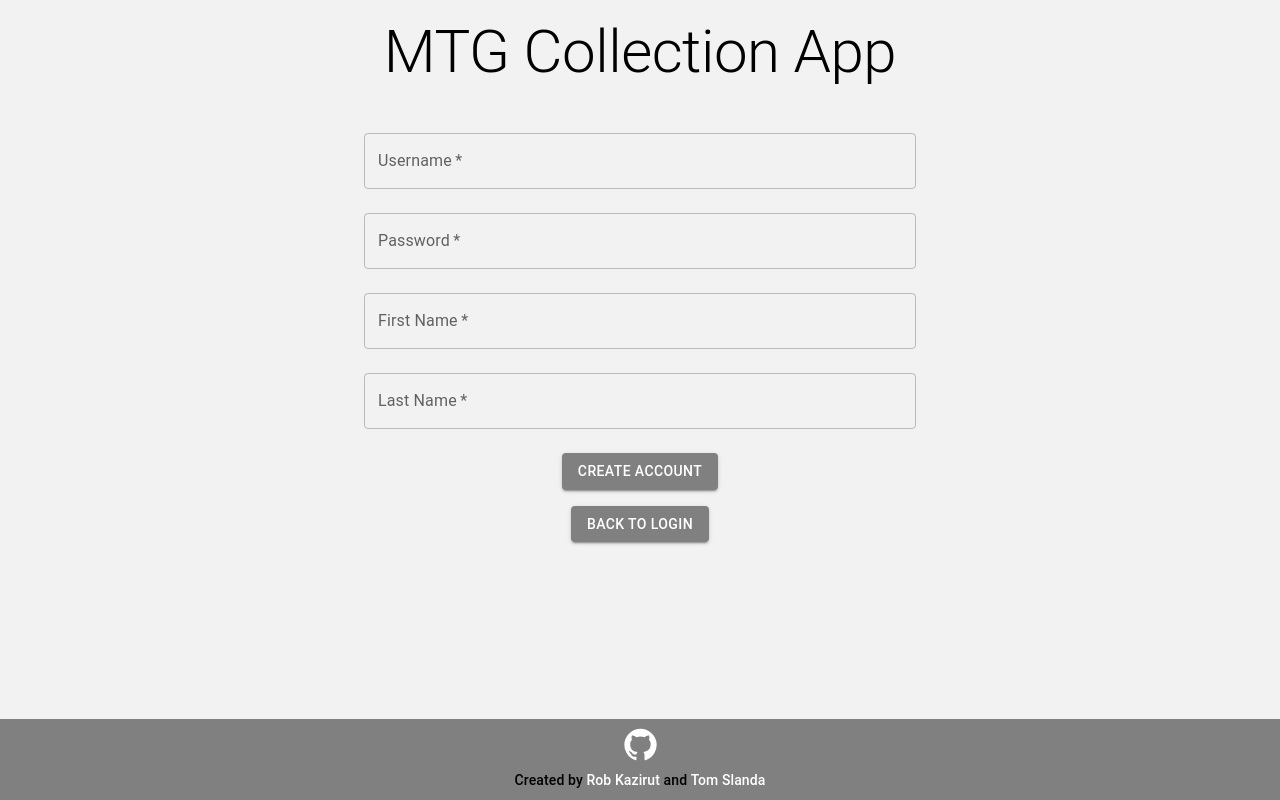
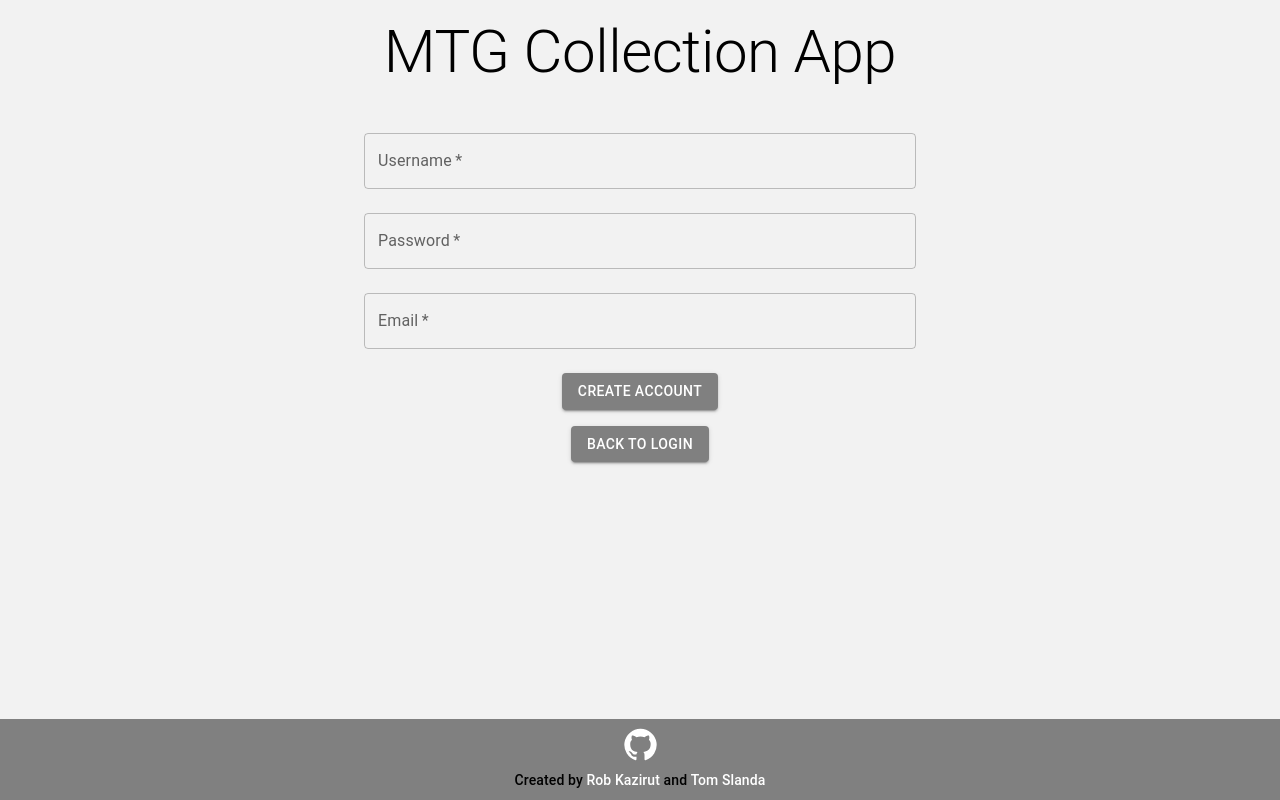
Before and after one commit to Turizak/mtgCollectionFE, a React (Vite) app: page /account in a window 1280 px wide. Built offline with nearby package versions, Linux system fonts and the light colour scheme; no server answers.

Commit message:
nothing important
added email input, regex and char limit on username

```diff
--- a/src/components/Account.tsx
+++ b/src/components/Account.tsx
@@ -4,19 +4,31 @@ import { Box, TextField, Button, Container, Typography } from '@mui/material/';
 import { useMutation } from '@tanstack/react-query';
 
 function Account() {
+  {
+    /* Success or Error Message */
+  }
   const [message, setMessage] = useState('');
+
+  {
+    /* Form Refs */
+  }
   const usernameRef = useRef<HTMLInputElement>(null);
   const passwordRef = useRef<HTMLInputElement>(null);
-  const firstNameRef = useRef<HTMLInputElement>(null);
-  const lastNameRef = useRef<HTMLInputElement>(null);
-
-  // useNavigate hook from React Router
+  const emailRef = useRef<HTMLInputElement>(null);
+  {
+    /* useNavigate hook from React Router */
+  }
   const navigate = useNavigate();
 
-  // ENV Variables
+  {
+    /* ENV Variables */
+  }
   const baseURL = import.meta.env.VITE_APIURL;
-  const url = `${baseURL}/api/v1/account/create`;
+  const url = baseURL + '/api/v1/account/create';
 
+  {
+    /* Create Account POST */
+  }
   async function createAccount(body: any) {
     const response = await fetch(url, {
       method: 'POST',
@@ -36,6 +48,9 @@ function Account() {
     mutationFn: createAccount,
   });
 
+  {
+    /* Message Handler */
+  }
   function manageMessage(content) {
     setMessage(content);
     setTimeout(() => {
@@ -43,14 +58,25 @@ function Account() {
     }, 3000);
   }
 
-  // Login
+{/* Email Regex */}
+function validateEmail(email: string) {
+  const emailRegex = /^(([^<>()[\]\\.,;:\s@"]+(\.[^<>()[\]\\.,;:\s@"]+)*)|(".+"))@((\[[0-9]{1,3}\.[0-9]{1,3}\.[0-9]{1,3}\.[0-9]{1,3}\])|(([a-zA-Z\-0-9]+\.)+[a-zA-Z]{2,}))$/;
+  return emailRegex.test(email)
+}
+
+
+  {
+    /* Form Submit */
+  }
   async function submitHandler(e: React.FormEvent) {
     e.preventDefault();
+   if (!validateEmail(emailRef?.current?.value as string)) {
+    manageMessage('Please enter a valid email address')
+    }
     const accountObject = {
       username: `${usernameRef?.current?.value}`,
       password: `${passwordRef?.current?.value}`,
-      firstName: `${firstNameRef?.current?.value}`,
-      lastName: `${lastNameRef?.current?.value}`,
+      email: `${emailRef?.current?.value}`,
     };
     mutate(accountObject);
   }
@@ -61,11 +87,13 @@ function Account() {
         <Typography variant="h2" align="center" sx={{ mt: 2 }} gutterBottom>
           MTG Collection App
         </Typography>
+        {/* Message */}
         <Typography
           sx={{ display: 'flex', justifyContent: 'center', padding: 0.5 }}
         >
           <span>{message}</span>
         </Typography>
+        {/* Form */}
         <form onSubmit={submitHandler}>
           <Box
             sx={{
@@ -81,6 +109,7 @@ function Account() {
               label="Username"
               id="username"
               type="text"
+              inputProps={{ maxLength: 15 }}
               sx={{ width: '100%' }}
               inputRef={usernameRef}
             />
@@ -98,21 +127,11 @@ function Account() {
               required
               variant="outlined"
               margin="normal"
-              label="First Name"
-              id="firstName"
-              type="text"
+              label="Email"
+              id="email"
+              type="email"
               sx={{ width: '100%' }}
-              inputRef={firstNameRef}
-            />
-            <TextField
-              required
-              variant="outlined"
-              margin="normal"
-              label="Last Name"
-              id="lastName"
-              type="text"
-              sx={{ width: '100%' }}
-              inputRef={lastNameRef}
+              inputRef={emailRef}
             />
             <Button
               variant="contained"
@@ -133,7 +152,7 @@ function Account() {
                 margin: 'auto',
                 marginTop: 2,
               }}
-              onClick={()=> navigate('/login')}
+              onClick={() => navigate('/login')}
             >
               Back to Login
             </Button>
--- a/src/components/Results.tsx
+++ b/src/components/Results.tsx
@@ -17,7 +17,7 @@ function Results({ item }) {
   });
 
   async function addCard(body: any) {
-      const response = await fetch(`${baseURL}/api/v1/account/cards`, {
+      const response = await fetch(baseURL + '/api/v1/account/cards', {
         method: 'POST',
         headers: {
           Accept: '*/*',
--- a/src/context/RefreshProvider.tsx
+++ b/src/context/RefreshProvider.tsx
@@ -1,12 +1,7 @@
-import { createContext, useContext, useEffect, useState } from 'react';
-import AuthContext from './AuthProvider';
-
+import { createContext, useEffect, useState } from 'react';
 const RefreshContext = createContext<any>({});
 
 export const RefreshProvider = ({ children }) => {
-  const baseURL = import.meta.env.VITE_APIURL;
-  const url = `${baseURL}/api/v1/account/refresh`;
-  const { setAuth } = useContext(AuthContext);
   const [intervalId, setIntervalId] = useState<any>(null);
   const [open, setOpen] = useState<boolean>(false);
 
```
Also changed, not shown: 2 other files (tests, documents, lock files or other folders).
